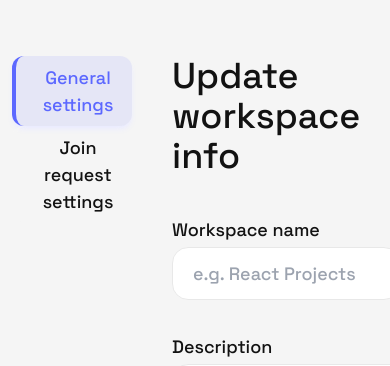
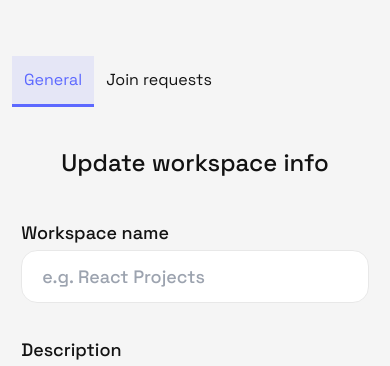
Before and after one commit to gyenabubakar/tasksheet-app, a Next.js app: page /app/workspaces/1/settings in a window 390 px wide. Shown: the part 234-600 px from the top of the page. Built offline with nearby package versions, Linux system fonts and the light colour scheme.

Commit message:
responsiveness fixes

```diff
--- a/pages/app/workspaces/[workspaceID]/index.tsx
+++ b/pages/app/workspaces/[workspaceID]/index.tsx
@@ -105,7 +105,7 @@ const WorkspaceDetailsPage: PageWithLayout = () => {
         ) : (
           <div className="empty-state flex flex-col justify-center items-center mt-24">
             <div className="w-[247px] h-[241px] relative">
-              <Image src={illustrationEmpty} />
+              <Image src={illustrationEmpty} priority />
             </div>
 
             <h3 className="font-bold text-[24px] mt-10">
--- a/pages/app/workspaces/[workspaceID]/members.tsx
+++ b/pages/app/workspaces/[workspaceID]/members.tsx
@@ -85,7 +85,7 @@ const WorkspaceMembersPage: PageWithLayout = () => {
         ) : (
           <div className="empt-state flex flex-col justify-center items-center mt-24">
             <div className="w-[247px] h-[241px] relative">
-              <Image src={illustrationEmpty} />
+              <Image src={illustrationEmpty} priority />
             </div>
 
             <h3 className="font-bold text-[24px] mt-10">
--- a/pages/app/workspaces/[workspaceID]/requests.tsx
+++ b/pages/app/workspaces/[workspaceID]/requests.tsx
@@ -100,7 +100,7 @@ const WorkspaceRequestsPage: PageWithLayout = () => {
         ) : (
           <div className="empt-state flex flex-col justify-center items-center mt-24">
             <div className="w-[247px] h-[241px] relative">
-              <Image src={illustrationEmpty} />
+              <Image src={illustrationEmpty} priority />
             </div>
 
             <h3 className="font-bold text-center text-[24px] mt-10">
--- a/pages/app/workspaces/[workspaceID]/settings.tsx
+++ b/pages/app/workspaces/[workspaceID]/settings.tsx
@@ -131,30 +131,30 @@ const WorkspaceSettingsPage: PageWithLayout = () => {
         <div className="content">
           <h1 className="text-[48px] font-bold">Settings</h1>
 
-          <div className="grid grid-cols-12 gap-10 mt-12">
-            <div className="tabs col-start-1 col-end-5">
+          <div className="grid grid-cols-1 lg:grid-cols-12 gap-10 mt-12">
+            <div className="settings-tabs flex lg:block lg:col-start-1 lg:col-end-5">
               <div
-                className={`tab py-3 cursor-pointer ${
+                className={`settings-tab py-3 cursor-pointer ${
                   activeTab === 'general' ? 'active' : ''
                 }`}
                 onClick={() => switchTabs('general')}
               >
-                General settings
+                General
               </div>
               <div
-                className={`tab py-3 cursor-pointer ${
+                className={`settings-tab py-3 cursor-pointer ${
                   activeTab === 'join-requests' ? 'active' : ''
                 }`}
                 onClick={() => switchTabs('join-requests')}
               >
-                Join request settings
+                Join requests
               </div>
             </div>
 
-            <div className="tab-content col-start-5 col-end-12">
+            <div className="tab-content lg:col-start-5 lg:col-end-12">
               {activeTab === 'general' && (
                 <form autoComplete="off" onSubmit={handleUpdateWorkspace}>
-                  <h3 className="text-4xl font-medium mb-10">
+                  <h3 className="text-2xl text-center font-medium mb-10 md:text-4xl lg:text-left">
                     Update workspace info
                   </h3>
 
@@ -164,7 +164,7 @@ const WorkspaceSettingsPage: PageWithLayout = () => {
                     value={name}
                     label="Workspace name"
                     className="lg:text-lg lg:px-8 lg:py-5"
-                    wrapperClass="mb-1.5 md:w-[600px]"
+                    wrapperClass="mb-1.5 mx-auto lg:mx-0 lg:w-[600px]"
                     error={errors.name}
                     placeholder="e.g. React Projects"
                     onChange={(e: ChangeEvent<HTMLInputElement>) => {
@@ -172,7 +172,7 @@ const WorkspaceSettingsPage: PageWithLayout = () => {
                     }}
                   />
 
-                  <div className="input-wrapper w-full md:w-[600px]">
+                  <div className="input-wrapper max-w-[95%] mx-auto md:w-[450px] lg:mx-0 lg:w-[600px]">
                     <label
                       htmlFor="workspace-description"
                       className="font-medium inline-block mb-1 text-fakeblack"
@@ -210,13 +210,13 @@ const WorkspaceSettingsPage: PageWithLayout = () => {
                       </small>
                     </div>
 
-                    <div className="mt-16">
+                    <div className="mt-16 flex justify-center items-center">
                       <Button
                         type="submit"
                         disabled={!formIsValid || submitting}
                         loading={submitting}
                       >
-                        {submitting ? 'On it...' : 'Create Workspace'}
+                        {submitting ? 'Saving...' : 'Save details'}
                       </Button>
                     </div>
                   </div>
@@ -224,7 +224,7 @@ const WorkspaceSettingsPage: PageWithLayout = () => {
               )}
 
               {activeTab === 'join-requests' && (
-                <div className="join-requests flex justify-between items-center">
+                <div className="join-requests border-b pb-5 flex justify-between items-center">
                   <p className="text-lg">Pause receiving join requests.</p>
 
                   <Switch
--- a/pages/app/workspaces/index.tsx
+++ b/pages/app/workspaces/index.tsx
@@ -67,7 +67,7 @@ const WorkspacesHomePage: PageWithLayout = () => {
           </div>
         ) : (
           <div className="text-center mt-28">
-            <Image src={illustrationEmpty} />
+            <Image src={illustrationEmpty} priority />
 
             <h3 className="font-bold text-[24px] mt-10">
               You&apos;re not part of any workspace.
--- a/styles/globals.css
+++ b/styles/globals.css
@@ -209,3 +209,15 @@ textarea::placeholder {
 .codex-editor {
   z-index: unset;
 }
+
+.settings-tabs > .settings-tab {
+  @apply px-3 text-base md:text-lg md:px-5 border-b-[3px] border-b-secondarybg border-l-secondarybg lg:border-b-0 lg:border-l-4;
+}
+
+.settings-tabs > .settings-tab:hover {
+  @apply text-main border-b-main lg:border-l-main lg:border-b-secondarybg;
+}
+
+.settings-tabs > .settings-tab.active {
+  @apply text-main border-b-main lg:border-l-main lg:border-b-secondarybg bg-faintmain;
+}
```
